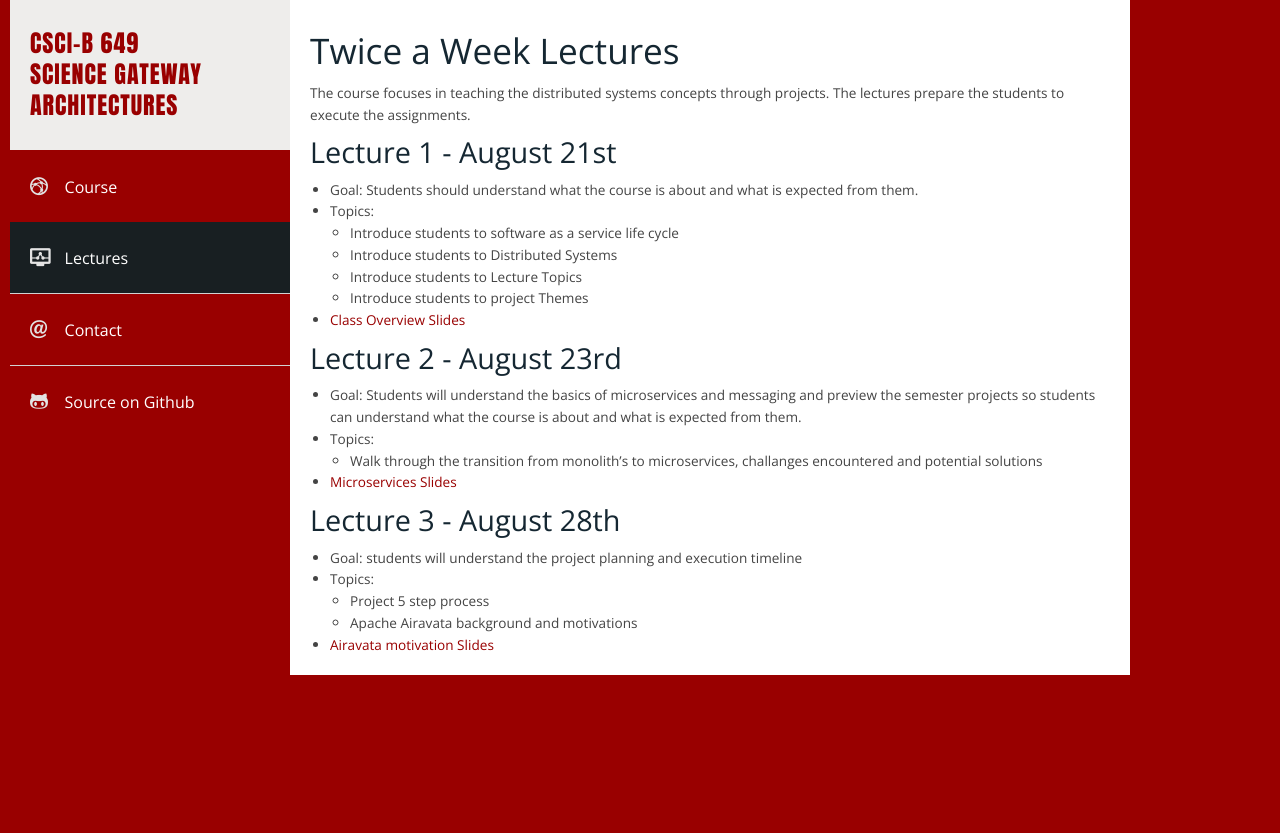
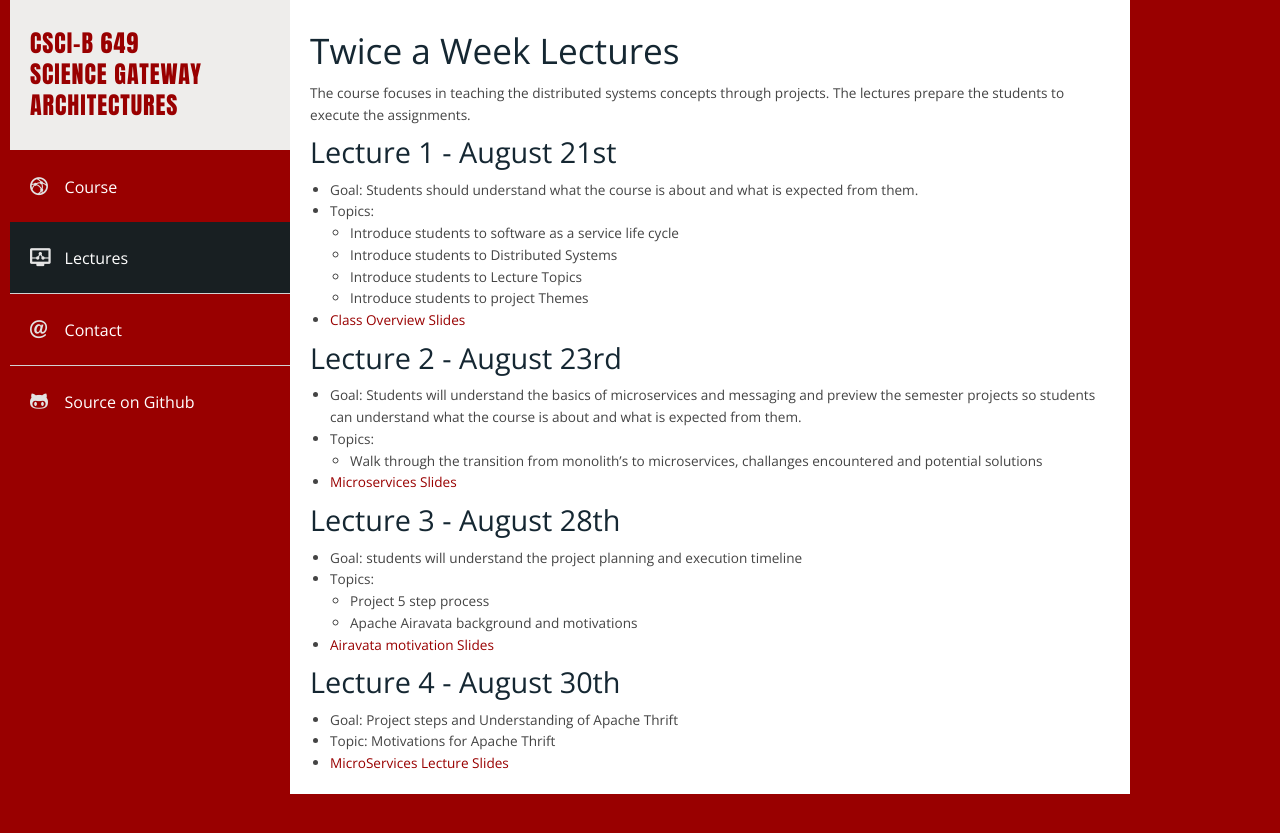
Before and after one commit to airavata-courses/airavata-courses.github.io, a Jekyll site: the page built from lectures.md, in a window 1280 px wide. Shown: the top 833 px of the page. Built offline with Jekyll 4.4.1, drawn with Linux system fonts in a browser that asks for light colours; our own code applies the rules of GitHub Pages for plain Markdown files.

Commit message:
adding in lecture 4 slides

```diff
--- a/lectures.md
+++ b/lectures.md
@@ -31,13 +31,15 @@ The course focuses in teaching the distributed systems concepts through projects
 
 * [Airavata motivation Slides]({{ site.url }}slides/SGA-Fall2018-Airavata-August28.pdf)
 
+
+###  Lecture 4 - August 30th
+* Goal: Project steps and Understanding of Apache Thrift
+* Topic: Motivations for Apache Thrift
+* [MicroServices Lecture Slides]({{ site.url }}slides/SGA-Fall2018-Thrift-August30.pdf)
+
 <!--
 
-###  Lecture 4 - August 31st
-* Goal: students will understand how to use containers
-* Topic: Microservices
-* [[Class Details Slides]]({{ site.url }}slides/Fall2017-CS649-GradingProjectsNotes.pptx)
-* [[MicroServices Lecture Slides]]({{ site.url }}slides/CS649-Fall2017-MicroServices.pptx)
+
 
 ###  Lecture 5 - September 5th
 * Goal: students will understand the basics of continuous integration and deployment
```
Also changed, not shown: 1 other file.
